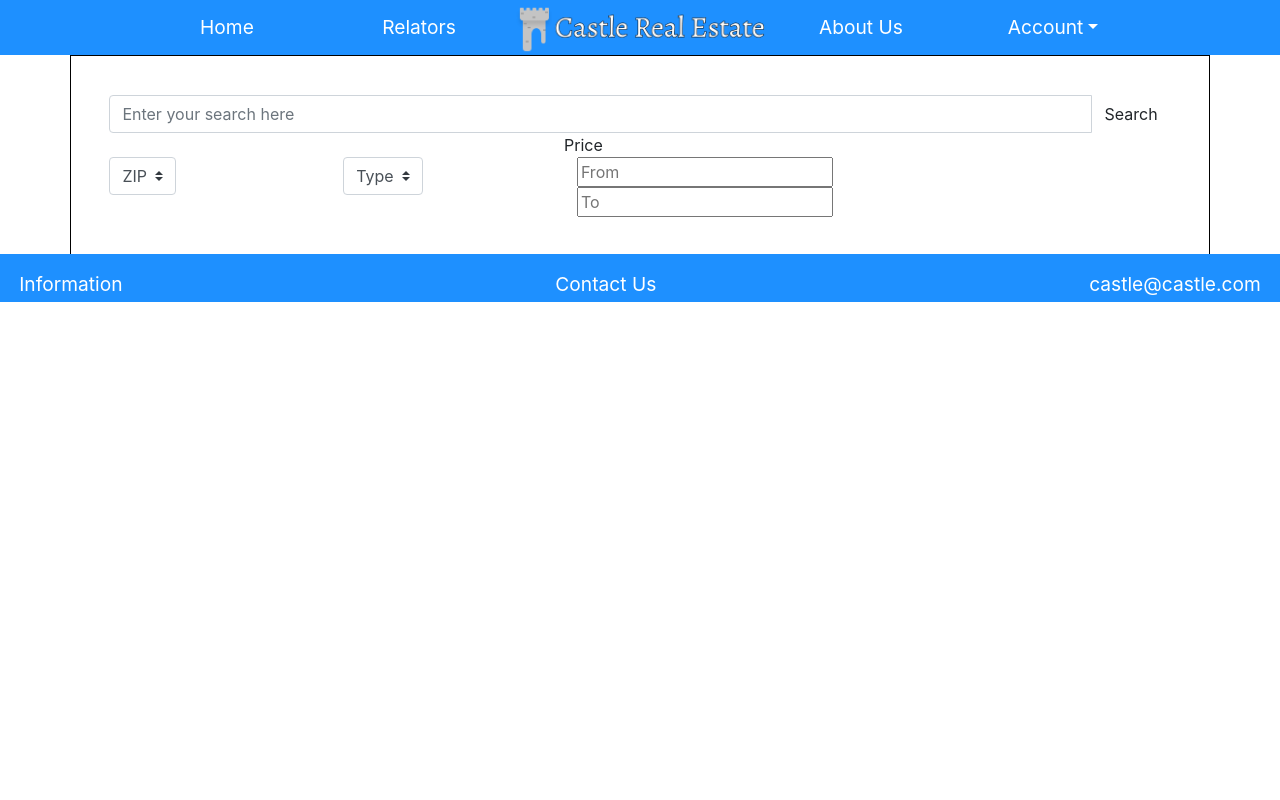
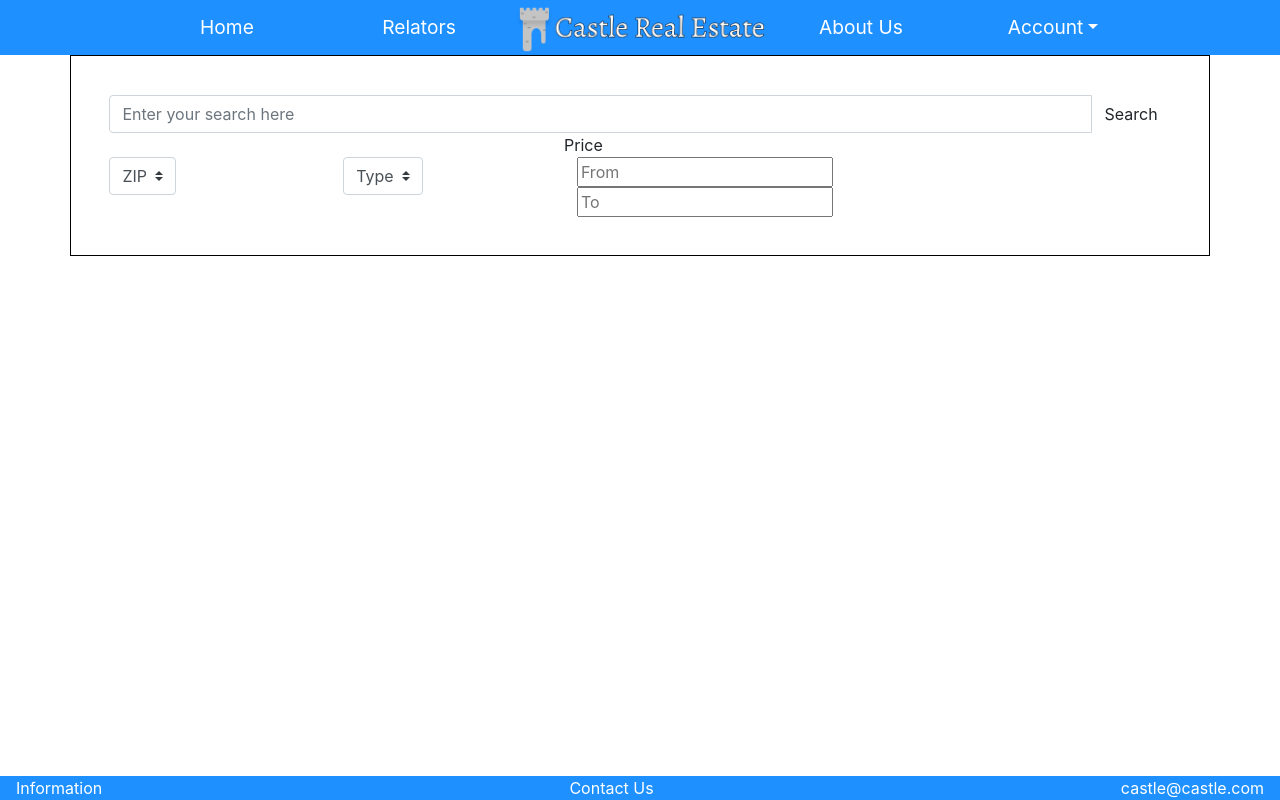
Before and after one commit to Runar16/Verklegt_2, a Django app: page / in a window 1280 px wide. Run offline with Django 3.2, Linux system fonts and the light colour scheme; data that the repository does not hold is empty; some libraries are stand-ins or nearby versions.

Commit message:
fixed footer

```diff
--- a/static/css/main.css
+++ b/static/css/main.css
@@ -1,23 +1,13 @@
+html, body {
+    height: 100%;
+}
+body {
+    display: flex;
+    flex-direction: column;
+}
 .gradient {
     background: linear-gradient(to right bottom, #3e53e1, #4465e5, #4f75e8, #5d85e9, #6d94e9, #66a3f0, #64b1f5, #69bff8, #52cffe, #41dfff, #46eefa, #5ffbf1) fixed;
 }
-
-.footer {
-    position: relative;
-    bottom: 0;
-    left: 0px;
-    right: 0px;
-    bottom: 2px; /* hvít lína fyrir neðan footer */
-    width: 100%;
-    background-color: dodgerblue;
-    height: 3rem;
-    color: white;
-    text-align: center;
-
-
-    font-size: 1.2rem;
-}
-
 .top-navigation{
     position: relative;
     top: 0;
@@ -28,12 +18,8 @@
     background-color: dodgerblue !important;
     color: white !important;
     text-align: center;
-
-
     font-size: 1.2rem;
 }
-
-
 .navbar-brand {
     text-align: center;
     color: white;
@@ -42,28 +28,21 @@
     display: flex;
     justify-content: space-evenly;
     width: 100%;
-
 }
 .navstart {
     display: inline-flex;
     justify-content: flex-start;
     padding-right: 5rem;
-
 }
 .navmid {
     display: inline-flex;
     justify-content: center;
-
 }
-
 .navend {
     display: inline-flex;
     justify-content: flex-end;
     padding-left: 5rem;
-
-
 }
-
 .nav-link {
     display: block;
     padding: .5rem 1rem;
@@ -72,69 +51,34 @@
 .login {
     color: white;
 }
-
-
 .login-buttons {
-
     display: inline-flex;
     justify-content: flex-end;
-
-
-}
-
-
-.footercontainer {
-
-    width: 100%;
-    display: inline-flex;
-    justify-content: space-between;
-    flex-direction: row;
-
-
-
-
-}
-.footeritem {
-    margin: 0px;
-    padding-left: 1em;
-    padding-right: 1em;
-    border:0px;
-    flex-wrap: wrap;
-
-
 }
 .mail {
     color: white;
-
 }
-
 #search_container{
   padding: 3%;
   border-style: solid;
   border-width: 1px;
   border-color: black;
 }
-
 .card {
     overflow: hidden;
     margin-bottom: 10%;
 }
-
 .card-img-top {
     width: 200px;
     max-height: 200px;
     min-height: 200px;
 }
-
-
 .card-body {
     color: black;
 }
-
 .card:hover {
     opacity: 0.9;
 }
-
 #property-card-header {
     height: 50px;
     position: absolute;
@@ -143,20 +87,17 @@
     border-bottom-right-radius: 10px;
     opacity: 0.8;
 }
-
 .left-block-container {
     width: 50%;
     float: left;
     padding: 10px 0 10px 10px;
 }
-
 .right-block-container {
     width: 50%;
     float: left;
     text-align: right;
     padding: 10px 10px 10px 0;
 }
-
 .navbar-element {
     color: white;
     width: 15%;
@@ -164,15 +105,30 @@
     flex-direction: column;
     justify-content: center;
 }
-
-.navbar-element:hover{
+.navbar-element:hover, .nav-link:hover{
     color: white !important;
     background-color: #1e4eff;
     text-decoration: none;
 }
-
-.nav-link:hover{
-    color: white !important;
-    background-color: #1e4eff;
-    text-decoration: none;
+.content {
+    flex: 1 0 auto;
 }
+.footer {
+    flex-shrink: 0;
+    background-color: dodgerblue;
+    text-align: center;
+    color: white;
+}
+.footercontainer {
+    width: 100%;
+    display: inline-flex;
+    justify-content: space-between;
+    flex-direction: row;
+}
+.footeritem {
+    margin: 0px;
+    padding-left: 1em;
+    padding-right: 1em;
+    border:0px;
+    flex-wrap: wrap;
+}
--- a/templates/base.html
+++ b/templates/base.html
@@ -37,10 +37,12 @@
             </ul>
         </div>
     </nav>
+    <div class="content">
         {% block content %}
 
         {% endblock %}
-    <footer class="footer mt-auto py-3">
+    </div>
+    <footer class="footer">
         <div class="footercontainer">
             <div>    <p class="footeritem">Information</p></div>
             <div>    <p class="footeritem">Contact Us</p></div>
```
